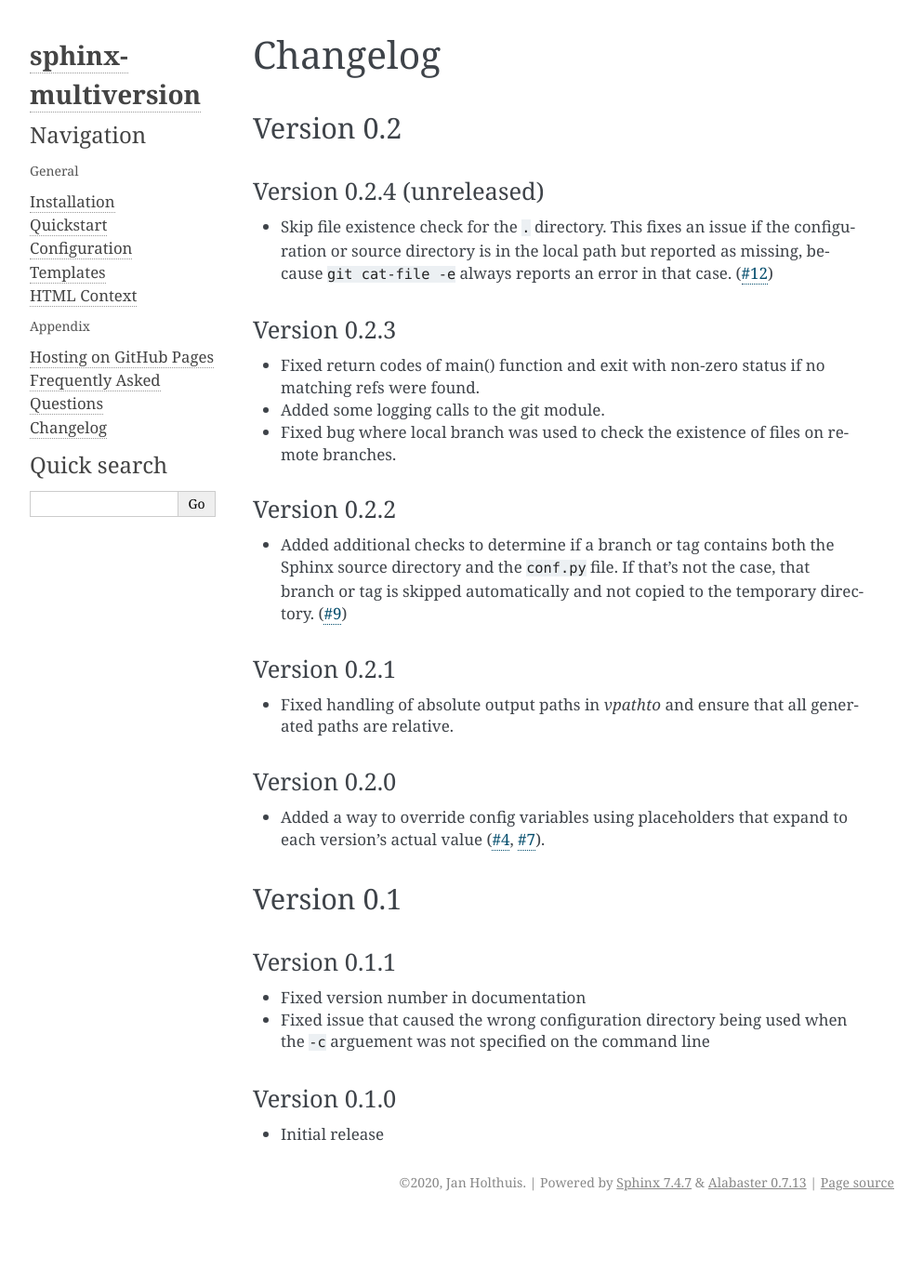
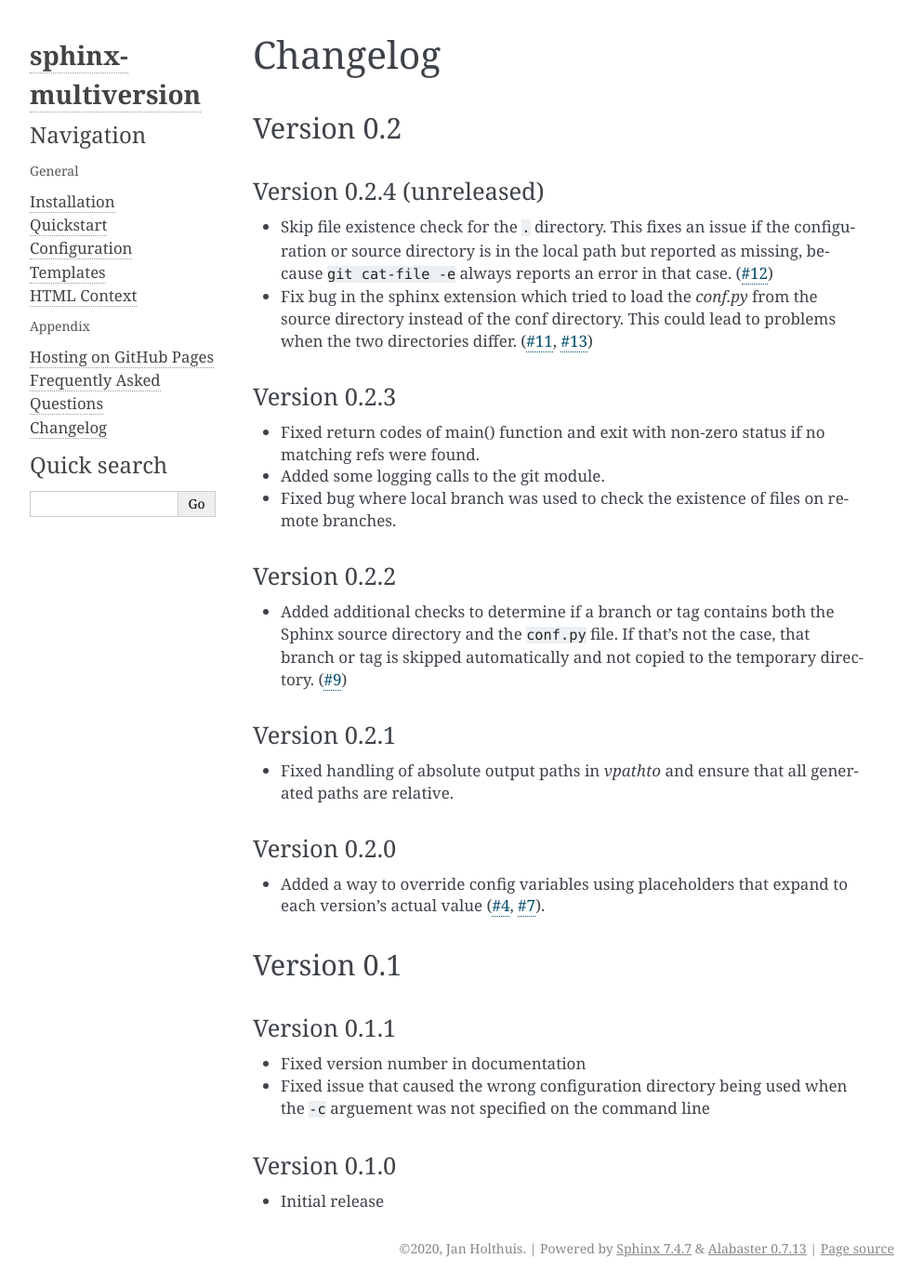
Before and after one commit to sphinx-contrib/multiversion, a Sphinx documentation site: the page built from docs/changelog.rst, in a window 1280 px wide. Shown: the whole page at 93% size, without its empty margins (148-1141 px from the left). Built offline with Sphinx 7.4.7, drawn with Linux system fonts in a browser that asks for light colours; before the commit the page ends 1311 px from its top, so only the background shows below that; some of the changed lines change nothing that is shown.

Commit message:
docs/changelog: Add changelog entry from confdir bugfix

```diff
--- a/docs/changelog.rst
+++ b/docs/changelog.rst
@@ -11,6 +11,7 @@ Version 0.2.4 (unreleased)
 --------------------------
 
 * Skip file existence check for the :file:`.` directory. This fixes an issue if the configuration or source directory is in the local path but reported as missing, because ``git cat-file -e`` always reports an error in that case. (`#12 <issue12_>`_)
+* Fix bug in the sphinx extension which tried to load the `conf.py` from the source directory instead of the conf directory. This could lead to problems when the two directories differ. (`#11 <issue11_>`_, `#13 <issue11_>`_)
 
 
 Version 0.2.3
@@ -57,4 +58,6 @@ Version 0.1.0
 .. _issue4: https://github.com/Holzhaus/sphinx-multiversion/issues/4
 .. _issue7: https://github.com/Holzhaus/sphinx-multiversion/issues/7
 .. _issue9: https://github.com/Holzhaus/sphinx-multiversion/issues/9
+.. _issue11: https://github.com/Holzhaus/sphinx-multiversion/issues/11
 .. _issue12: https://github.com/Holzhaus/sphinx-multiversion/issues/12
+.. _issue13: https://github.com/Holzhaus/sphinx-multiversion/issues/13
```
